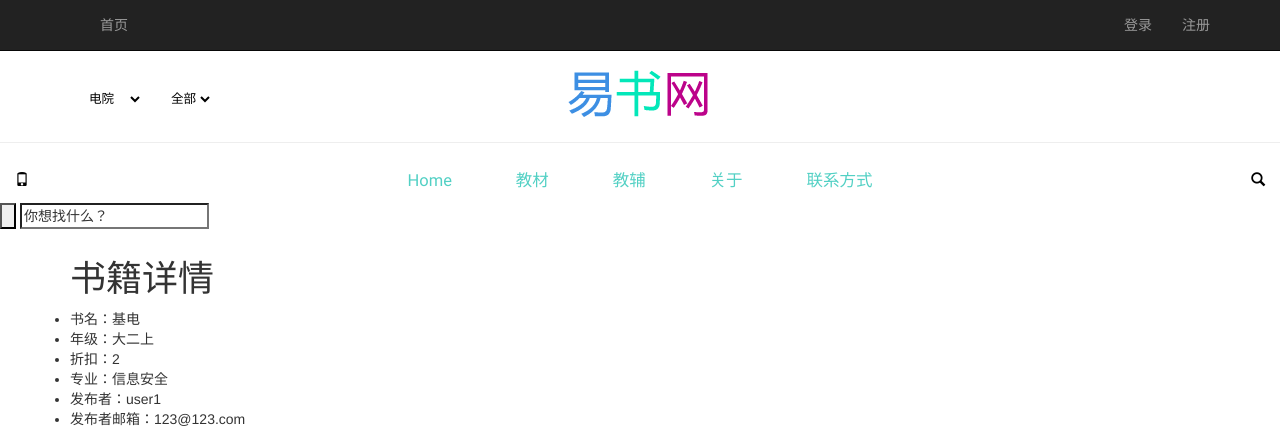
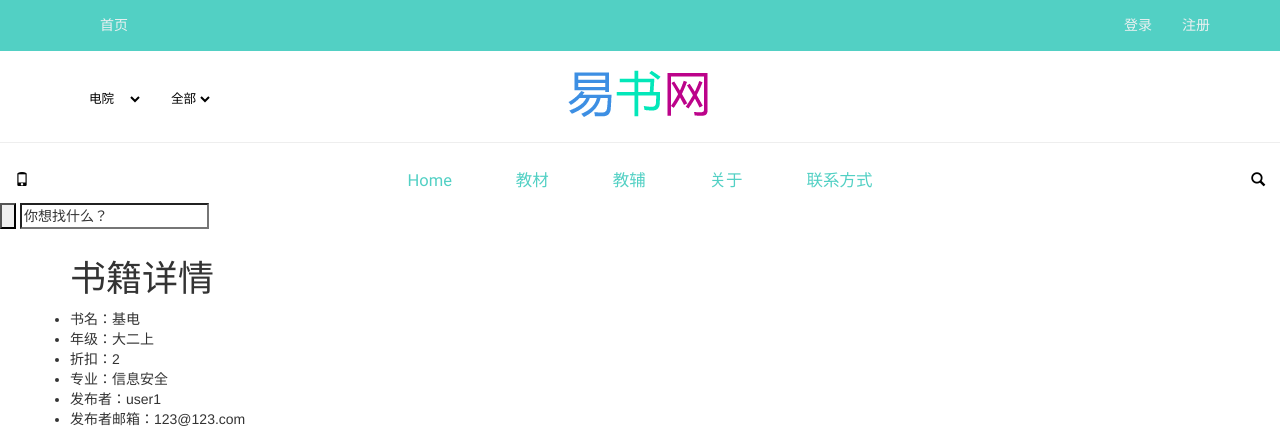
Before and after one commit to shenqili/Yishuwang, a Django app: page /4 in a window 1280 px wide. Shown: the top 426 px of the page. Run offline with Django 3.2, Linux system fonts and the light colour scheme; data comes from the database, SQL or seed files in the repository; some libraries are stand-ins or nearby versions.

Commit message:
改变bootstrap中navbar的颜色，修正了折叠后不能正常工作的问题

```diff
--- /dev/null
+++ b/app/static/app/css/mynavbar.css
@@ -0,0 +1,60 @@
+@charset "utf-8";
+.navbar-mine {
+  background-color: #52D0C4;
+  border-color: #5ae8da;
+}
+.navbar-mine .navbar-brand {
+  color: #ecf0f1;
+}
+.navbar-mine .navbar-brand:hover, .navbar-mine .navbar-brand:focus {
+  color: #3ba097;
+}
+.navbar-mine .navbar-text {
+  color: #ecf0f1;
+}
+.navbar-mine .navbar-nav > li > a {
+  color: #ecf0f1;
+}
+.navbar-mine .navbar-nav > li > a:hover, .navbar-mine .navbar-nav > li > a:focus {
+  color: #3ba097;
+}
+.navbar-mine .navbar-nav > .active > a, .navbar-mine .navbar-nav > .active > a:hover, .navbar-mine .navbar-nav > .active > a:focus {
+  color: #3ba097;
+  background-color: #5ae8da;
+}
+.navbar-mine .navbar-nav > .open > a, .navbar-mine .navbar-nav > .open > a:hover, .navbar-mine .navbar-nav > .open > a:focus {
+  color: #3ba097;
+  background-color: #5ae8da;
+}
+.navbar-mine .navbar-toggle {
+  border-color: #5ae8da;
+}
+.navbar-mine .navbar-toggle:hover, .navbar-mine .navbar-toggle:focus {
+  background-color: #5ae8da;
+}
+.navbar-mine .navbar-toggle .icon-bar {
+  background-color: #ecf0f1;
+}
+.navbar-mine .navbar-collapse,
+.navbar-mine .navbar-form {
+  border-color: #ecf0f1;
+}
+.navbar-mine .navbar-link {
+  color: #ecf0f1;
+}
+.navbar-mine .navbar-link:hover {
+  color: #3ba097;
+}
+
+@media (max-width: 767px) {
+  .navbar-default .navbar-nav .open .dropdown-menu > li > a {
+    color: #ecf0f1;
+  }
+  .navbar-default .navbar-nav .open .dropdown-menu > li > a:hover, .navbar-default .navbar-nav .open .dropdown-menu > li > a:focus {
+    color: #3ba097;
+  }
+  .navbar-default .navbar-nav .open .dropdown-menu > .active > a, .navbar-default .navbar-nav .open .dropdown-menu > .active > a:hover, .navbar-default .navbar-nav .open .dropdown-menu > .active > a:focus {
+    color: #3ba097;
+    background-color: #5ae8da;
+  }
+}
--- a/app/templates/app/index.html
+++ b/app/templates/app/index.html
@@ -14,6 +14,8 @@
 <meta name="keywords" content="Fashion Mania Responsive web template, Bootstrap Web Templates, Flat Web Templates, Andriod Compatible web template,
 Smartphone Compatible web template, free webdesigns for Nokia, Samsung, LG, SonyErricsson, Motorola web design" />
 <script type="application/x-javascript"> addEventListener("load", function() { setTimeout(hideURLbar, 0); }, false); function hideURLbar(){ window.scrollTo(0,1); } </script>
+<!--改变navbar颜色-->
+<link href="/static/app/css/mynavbar.css" rel="stylesheet" type="text/css" media="all" />
 <!-- start menu -->
 <link href="/static/app/css/memenu.css" rel="stylesheet" type="text/css" media="all" />
 <script type="text/javascript" src="/static/app/js/memenu.js"></script>
@@ -37,7 +39,7 @@ Smartphone Compatible web template, free webdesigns for Nokia, Samsung, LG, Sony
 </head>
 
 <body>
-<div class="navbar navbar-inverse navbar-fixed-top" style="color:green">
+<div class="navbar navbar-mine navbar-fixed-top">
   <div class="container">
     <div class="navbar-header">
       <button type="button" class="navbar-toggle" data-toggle="collapse" data-target=".navbar-collapse"> <span class="icon-bar"></span> <span class="icon-bar"></span> <span class="icon-bar"></span> </button>
@@ -319,5 +321,7 @@ Smartphone Compatible web template, free webdesigns for Nokia, Samsung, LG, Sony
 </div>
 
 <!--//footer-->
+<script src="/static/app/scripts/bootstrap.js"></script>
+<script src="/static/app/scripts/respond.js"></script>
 </body>
 </html>
--- a/app/templates/app/items.html
+++ b/app/templates/app/items.html
@@ -13,6 +13,8 @@
 <meta http-equiv="Content-Type" content="text/html; charset=utf-8" />
 <meta name="keywords" content="lalala" />
 <script type="application/x-javascript"> addEventListener("load", function() { setTimeout(hideURLbar, 0); }, false); function hideURLbar(){ window.scrollTo(0,1); } </script>
+<!--改变navbar颜色-->
+<link href="/static/app/css/mynavbar.css" rel="stylesheet" type="text/css" media="all" />
 <!-- start menu -->
 <link href="/static/app/css/memenu.css" rel="stylesheet" type="text/css" media="all" />
 <script type="text/javascript" src="/static/app/js/memenu.js"></script>
@@ -33,7 +35,7 @@
 </head>
 
 <body>
-<div class="navbar navbar-inverse navbar-fixed-top" style="color:green">
+<div class="navbar navbar-mine navbar-fixed-top" style="color:green">
   <div class="container">
     <div class="navbar-header">
       <button type="button" class="navbar-toggle" data-toggle="collapse" data-target=".navbar-collapse"> <span class="icon-bar"></span> <span class="icon-bar"></span> <span class="icon-bar"></span> </button>
@@ -378,5 +380,7 @@
   </div>
 </div>
 <!--//footer-->
+<script src="/static/app/scripts/bootstrap.js"></script>
+<script src="/static/app/scripts/respond.js"></script>
 </body>
 </html>
--- a/app/templates/app/layout.html
+++ b/app/templates/app/layout.html
@@ -13,6 +13,8 @@
 <meta http-equiv="Content-Type" content="text/html; charset=utf-8" />
 <meta name="keywords" content="lalala" />
 <script type="application/x-javascript"> addEventListener("load", function() { setTimeout(hideURLbar, 0); }, false); function hideURLbar(){ window.scrollTo(0,1); } </script>
+<!--改变navbar颜色-->
+<link href="/static/app/css/mynavbar.css" rel="stylesheet" type="text/css" media="all" />
 <!-- start menu -->
 <link href="/static/app/css/memenu.css" rel="stylesheet" type="text/css" media="all" />
 <script type="text/javascript" src="/static/app/js/memenu.js"></script>
@@ -22,18 +24,10 @@
 <link rel="stylesheet" type="text/css" href="/static/app/content/site.css" />
 <script src="/static/app/scripts/modernizr-2.6.2.js"></script>
 <!-- slide -->
-
-<style >
-.pagination {
-	font-size: 16px;
-	font-weight: bolder;
-	margin: auto;
-}
-</style>
 </head>
 
 <body>
-<div class="navbar navbar-inverse navbar-fixed-top" style="color:green">
+<div class="navbar navbar-mine navbar-fixed-top">
   <div class="container">
     <div class="navbar-header">
       <button type="button" class="navbar-toggle" data-toggle="collapse" data-target=".navbar-collapse"> <span class="icon-bar"></span> <span class="icon-bar"></span> <span class="icon-bar"></span> </button>
@@ -208,11 +202,11 @@
     <div id="small-dialog" class="mfp-hide">
       <div class="search-top">
         <div class="login">
-          <form method="post" action="/search">
-            {% csrf_token %}
-            <input type="submit" value="">
-            <input type="text" name='keyword' value="你想找什么？" onfocus="this.value = '';" onblur="if (this.value == '') {this.value = '';}">
-          </form>
+        <form action="\search" method="post">
+          {% csrf_token %}
+          <input type="submit" value="">
+          <input type="text" name="keyword" value="你想找什么？" onfocus="this.value = '';" onblur="if (this.value == '') {this.value = '';}">
+        </form>
         </div>
         <p> </p>
       </div>
@@ -241,7 +235,7 @@
 {% block content %}{% endblock %}
     </div>
 
-    <script src="/static/app/scripts/respond.js"></script>
+
 {% block scripts %}{% endblock %}
 <!--footer-->
 <div class="footer-bottom">
@@ -264,5 +258,7 @@
 </div>
 
 <!--//footer-->
+<script src="/static/app/scripts/bootstrap.js"></script>
+<script src="/static/app/scripts/respond.js"></script>
 </body>
 </html>
--- a/app/templates/app/register.html
+++ b/app/templates/app/register.html
@@ -13,6 +13,8 @@
 <meta http-equiv="Content-Type" content="text/html; charset=utf-8" />
 <meta name="keywords" content="lalala" />
 <script type="application/x-javascript"> addEventListener("load", function() { setTimeout(hideURLbar, 0); }, false); function hideURLbar(){ window.scrollTo(0,1); } </script>
+<!--改变navbar颜色-->
+<link href="/static/app/css/mynavbar.css" rel="stylesheet" type="text/css" media="all" />
 <!-- start menu -->
 <link href="/static/app/css/memenu.css" rel="stylesheet" type="text/css" media="all" />
 <script type="text/javascript" src="/static/app/js/memenu.js"></script>
@@ -25,7 +27,7 @@
 </head>
 
 <body>
-<div class="navbar navbar-inverse navbar-fixed-top" style="color:green">
+<div class="navbar navbar-mine navbar-fixed-top">
   <div class="container">
     <div class="navbar-header">
       <button type="button" class="navbar-toggle" data-toggle="collapse" data-target=".navbar-collapse"> <span class="icon-bar"></span> <span class="icon-bar"></span> <span class="icon-bar"></span> </button>
--- a/app/templates/app/single.html
+++ b/app/templates/app/single.html
@@ -13,6 +13,8 @@
 <meta http-equiv="Content-Type" content="text/html; charset=utf-8" />
 <meta name="keywords" content="lalala" />
 <script type="application/x-javascript"> addEventListener("load", function() { setTimeout(hideURLbar, 0); }, false); function hideURLbar(){ window.scrollTo(0,1); } </script>
+<!--改变navbar颜色-->
+<link href="/static/app/css/mynavbar.css" rel="stylesheet" type="text/css" media="all" />
 <!-- start menu -->
 <link href="/static/app/css/memenu.css" rel="stylesheet" type="text/css" media="all" />
 <script type="text/javascript" src="/static/app/js/memenu.js"></script>
@@ -33,7 +35,7 @@
 </head>
 
 <body>
-<div class="navbar navbar-inverse navbar-fixed-top" style="color:green">
+<div class="navbar navbar-mine navbar-fixed-top" >
   <div class="container">
     <div class="navbar-header">
       <button type="button" class="navbar-toggle" data-toggle="collapse" data-target=".navbar-collapse"> <span class="icon-bar"></span> <span class="icon-bar"></span> <span class="icon-bar"></span> </button>
@@ -405,5 +407,7 @@ $(window).load(function() {
 function buy(){
 	alert(" 发布者是：{{item.master}}   \n 邮箱：{{item.master.email}}   \n 请联系发布者购买")}
 </script>
+<script src="/static/app/scripts/bootstrap.js"></script>
+<script src="/static/app/scripts/respond.js"></script>
 </body>
 </html>
```
